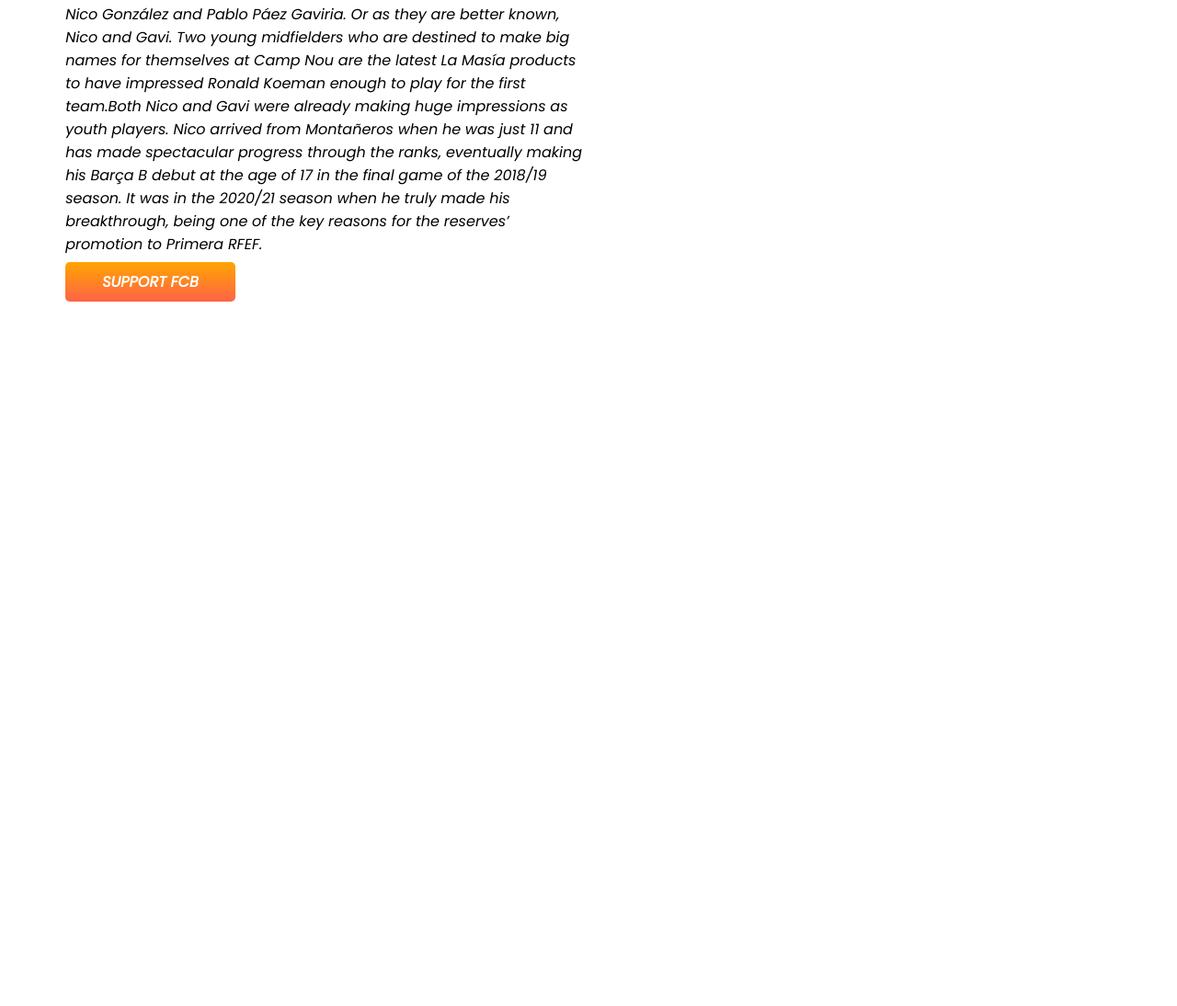
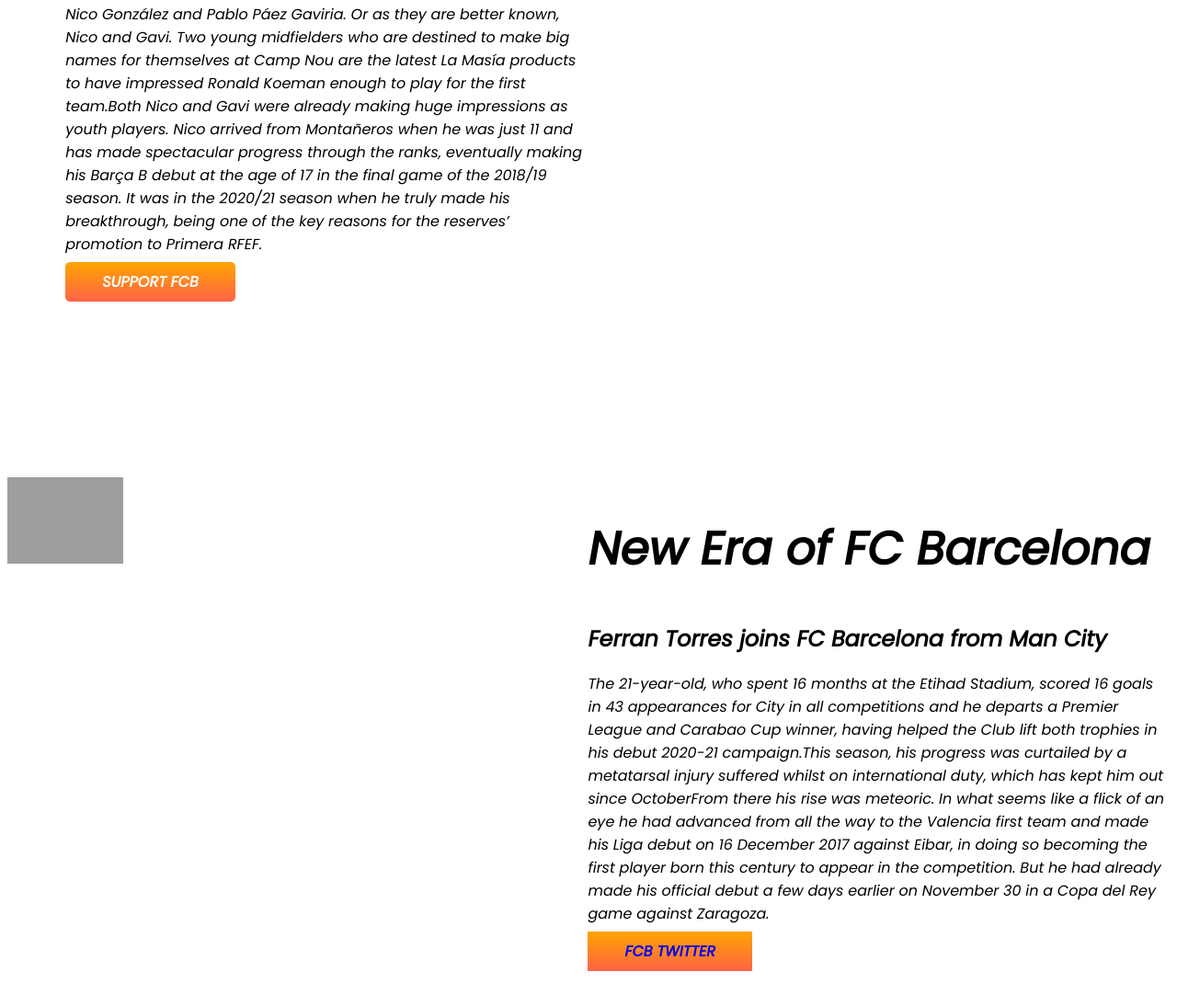
Before and after one commit to Chaki360/developers-portfolio, a plain HTML site: page index.html in a window 1280 px wide. Shown: the part 418-1512 px from the top of the page at 92% size. Before the commit the page ends 800 px from the top, so only its background shows below. Drawn offline with Linux system fonts and the light colour scheme; grey boxes are pictures that could not be loaded.

Commit message:
ferran added

```diff
--- a/index.html
+++ b/index.html
@@ -36,6 +36,29 @@
             <img src="images/barcelona1.png">
         </div>
 </section>
+<section class="new-beginning">
+    <div class="tores1">
+
+        <img class="winger1" src="images/ferran1.png">
+
+    </div>
+    <div class="width-adjustment">
+        <h1>New Era of FC Barcelona</h1>
+        <h2>Ferran Torres joins FC Barcelona from Man City</h2>
+        <p>The 21-year-old, who spent 16 months at the Etihad Stadium, scored 16 goals in 43 appearances for City in all
+            competitions and he departs a Premier League and Carabao Cup winner, having helped the Club lift both
+            trophies in his debut 2020-21 campaign.This season, his progress was curtailed by a metatarsal injury
+            suffered whilst on international duty, which has kept him out since OctoberFrom there his rise was meteoric.
+            In what seems like a flick of an eye he had advanced from all the way to the Valencia first team and made
+            his Liga debut on 16 December 2017 against Eibar, in doing so becoming the first player born this century to
+            appear in the competition. But he had already made his official debut a few days earlier on November 30 in a
+            Copa del Rey game against Zaragoza. </p>
+        <a class="twitter-link" target="_blank" href="https://twitter.com/fcbarcelona">FCB TWITTER</a>
+
+    </div>
+
+
+</section>
 
 </body>
 
--- a/style.css
+++ b/style.css
@@ -25,6 +25,7 @@ font-size: 25px;
 section{
 
     display: flex;
+    margin-bottom: 200px;
 }
 
 .half-width{
@@ -39,7 +40,8 @@ section{
 
 .half-width image{
 
-    padding-bottom: 10%;
+    margin-bottom: 50px;
+
 }
 
 .Link-button{
@@ -56,3 +58,38 @@ section{
    background-image: url(images/top-banner.png);
    background-repeat: no-repeat;
 }
+
+
+
+.new-beginning{
+
+    display: flex;
+    margin-bottom: 50px;
+
+}
+
+.tores1{
+width: 100%;
+
+}
+.winger1{
+
+    width: 100%;
+    display: flex;
+    size: 500px
+}
+.width-adjustment{
+
+    margin-left: 40%;
+}
+
+.twitter-link{
+
+    text-decoration: none;
+    background-image: linear-gradient(orange, tomato);
+    padding: 10px 40px;
+    color: white
+    border-radius: 5px;
+    font-weight: 700;
+
+}
```
